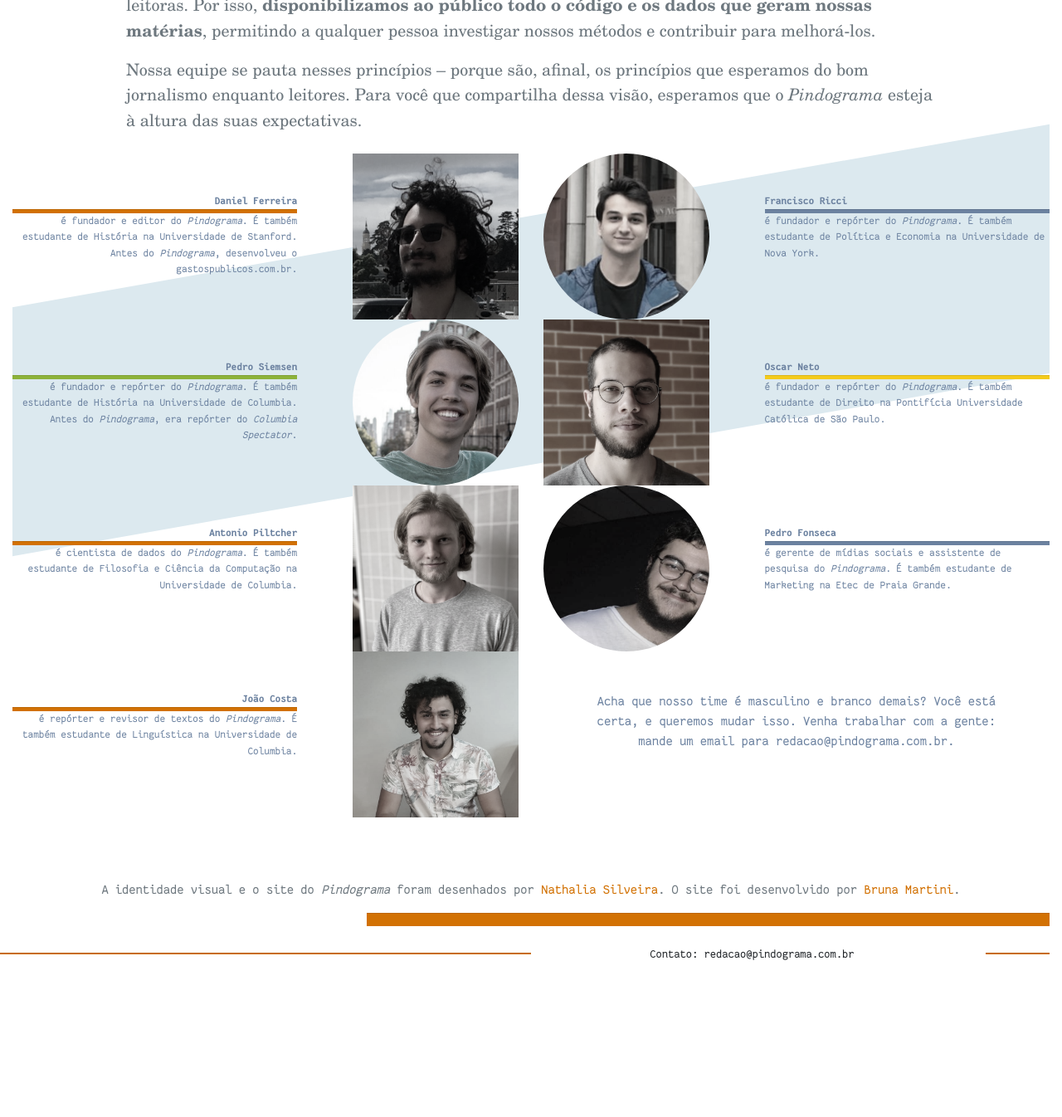
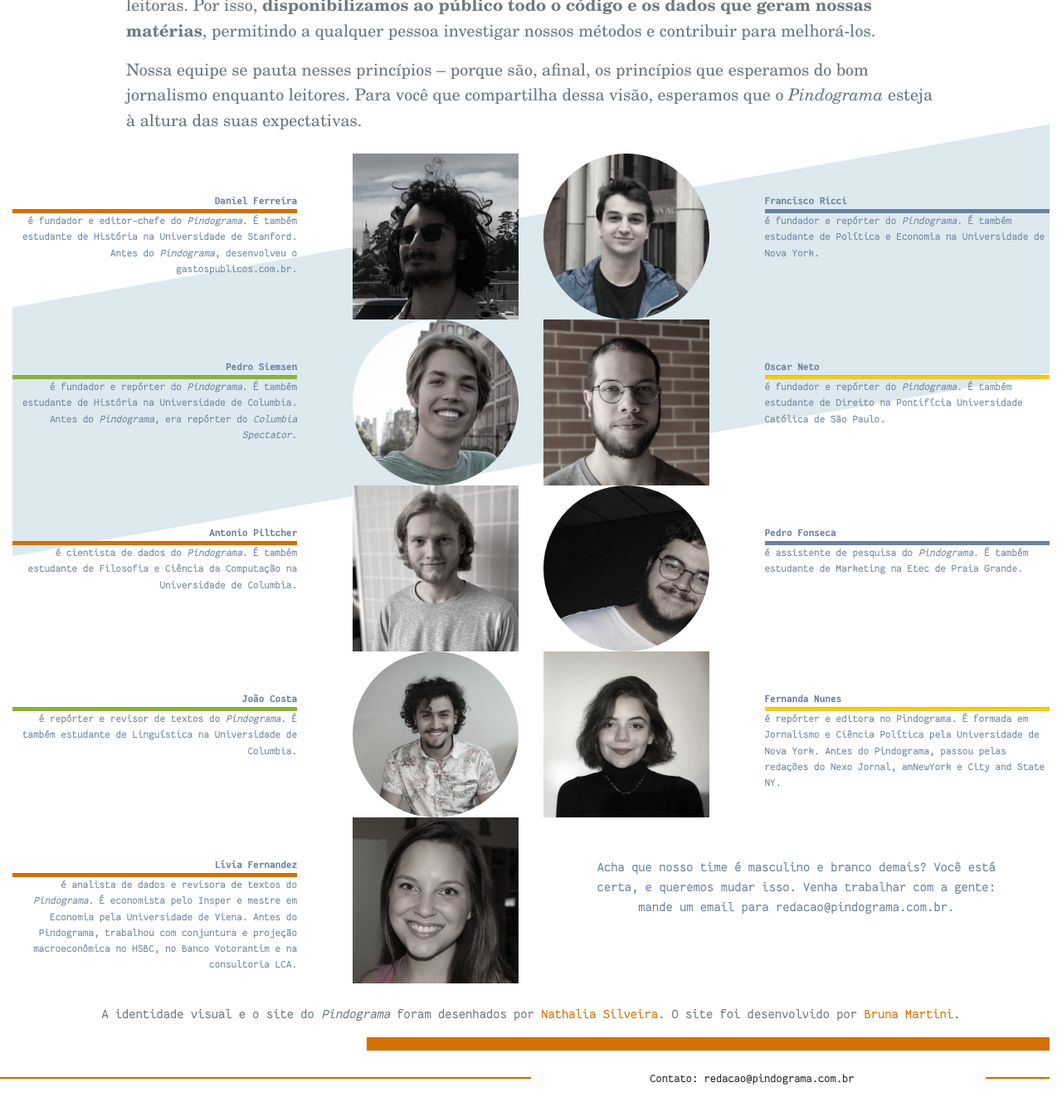
Before and after one commit to pindograma/pindograma.github.io, a Jekyll site: the page built from about.html, in a window 1280 px wide and 1400 px high, scrolled down 1510 px. Shown: the top 1346 px of the window at 83% size. Built offline with Jekyll 4.4.1, drawn with Linux system fonts in a browser that asks for light colours; before the commit the page ends 2721 px from its top, so only the background shows below that.

Commit message:
website: add new team members

```diff
--- a/_layouts/post.html
+++ b/_layouts/post.html
@@ -90,7 +90,7 @@
           </div>
 
           <div class="row">
-            <div class="px-3 sticky-top d-flex flex-row justify-content-between align-items-between pb-1">
+            <div class="px-3 d-flex flex-row justify-content-between align-items-between pb-1">
               <a href="https://twitter.com/intent/tweet?counturl=https%3A%2F%2Fpindograma.com.br{{ page.url | url_encode }}&text={{ page.title | url_encode }}&url=https%3A%2F%2Fpindograma.com.br{{ page.url | url_encode }}"><img class="share-img-mobile" src="/assets/images/twt_share.svg" /></a>
               <a href="whatsapp://send?text={{ page.title | url_encode }}: https%3A%2F%2Fpindograma.com.br{{ page.url | url_encode }}"><img class="share-img-mobile" src="/assets/images/whatsapp_share.svg" /></a>
               <a href="https://facebook.com/sharer/sharer.php?text={{ page.title | url_encode }}&u=https%3A%2F%2Fpindograma.com.br{{ page.url | url_encode }}"><img class="share-img-mobile" src="/assets/images/fb_share.svg" /></a>
--- a/about.html
+++ b/about.html
@@ -64,7 +64,7 @@
         altura das suas expectativas.</p>
     </div>
 
-    <div class="row" style="margin-top: 100px; margin-bottom: 500px;">
+    <div class="row" style="margin-top: 100px; margin-bottom: 650px;">
       <div class="bg-blue blue underauthor" style="transform: skew(0deg, -10deg);
                                        height: 300px;
                                        width: 100%;">
@@ -76,7 +76,7 @@
               <div class="col-6 col-lg-7 pt-5">
                 <p class="mb-0"><small><strong>Daniel Ferreira</strong></small></p>
                 <hr class="pt-1 bg-orange my-0">
-                <small>é fundador e editor do <i>Pindograma</i>. É também estudante de História na Universidade de
+                <small>é fundador e editor-chefe do <i>Pindograma</i>. É também estudante de História na Universidade de
                   Stanford. Antes do <i>Pindograma</i>, desenvolveu o gastospublicos.com.br.</small>
               </div>
               <div class="col-6 col-lg-5">
@@ -154,7 +154,7 @@
               <div class="col-6 col-lg-7 pt-5">
                 <p class="my-0"><small><strong>Pedro Fonseca</strong></small></p>
                 <hr class="pt-1 bg-darkblue my-0">
-                <small>é gerente de mídias sociais e assistente de pesquisa do <i>Pindograma</i>. É também estudante de
+                <small>é assistente de pesquisa do <i>Pindograma</i>. É também estudante de
                   Marketing na Etec de Praia Grande.</small>
               </div>
             </div>
@@ -166,13 +166,40 @@
             <div class="row">
               <div class="col-6 col-lg-7 pt-5">
                 <p class="mb-0"><small><strong>João Costa</strong></small></p>
-                <hr class="pt-1 bg-orange my-0">
+                <hr class="pt-1 bg-green my-0">
               <small>é repórter e revisor de textos do <i>Pindograma</i>. É
                 também estudante de Linguística na Universidade de
                 Columbia.</small>
               </div>
               <div class="col-6 col-lg-5">
-                <img class="author-img m-0" src="/assets/author_images/joao-foto.jpeg" alt="foto do autor"></div>
+                <img class="author-img m-0 rounded-circle" src="/assets/author_images/joao-foto.jpeg" alt="foto do autor"></div>
+            </div>
+          </div>
+
+          <div class="col-6 text-left">
+            <div class="row">
+              <div class="col-6 col-lg-5">
+                <img class="author-img m-0" src="/assets/author_images/fernanda.jpg" alt="foto do autor">
+              </div>
+              <div class="col-6 col-lg-7 pt-5">
+                <p class="my-0"><small><strong>Fernanda Nunes</strong></small></p>
+                <hr class="pt-1 bg-yellow my-0">
+                <small>é repórter e editora no Pindograma. É formada em Jornalismo e Ciência Política pela Universidade de Nova York. Antes do Pindograma, passou pelas redações do Nexo Jornal, amNewYork e City and State NY.</small>
+              </div>
+            </div>
+          </div>
+        </div>
+
+        <div class="row" style="transform: skew(0deg, 10deg);">
+          <div class="col-6 text-right">
+            <div class="row">
+              <div class="col-6 col-lg-7 pt-5">
+                <p class="mb-0"><small><strong>Lívia Fernandez</strong></small></p>
+                <hr class="pt-1 bg-orange my-0">
+              <small>é analista de dados e revisora de textos do <i>Pindograma</i>. É economista pelo Insper e mestre em Economia pela Universidade de Viena. Antes do Pindograma, trabalhou com conjuntura e projeção macroeconômica no HSBC, no Banco Votorantim e na consultoria LCA.</small>
+              </div>
+              <div class="col-6 col-lg-5">
+                <img class="author-img m-0" src="/assets/author_images/livia.jpg" alt="foto do autor"></div>
             </div>
           </div>
 
@@ -277,7 +304,7 @@
         <div class="col-6 author-vcenter" style="z-index: 100;">
           <div>
             <div class="bg-orange text-white pt-5"><strong>Daniel Ferreira</strong></div>
-            <small class="darkgray">é fundador e editor do <i>Pindograma</i>. É também estudante de História na
+            <small class="darkgray">é fundador e editor-chefe do <i>Pindograma</i>. É também estudante de História na
               Universidade de Stanford. Antes do <i>Pindograma</i>, desenvolveu o gastospublicos.com.br.</small>
           </div>
         </div>
@@ -342,7 +369,7 @@
         <div class="col-6 author-vcenter" style="z-index: 100;">
           <div>
             <div class="bg-darkblue text-white pt-5"><strong>Pedro Fonseca</strong></div>
-            <small class="darkgray">é gerente de mídias sociais e assistente de pesquisa do Pindograma. É também estudante
+            <small class="darkgray">é assistente de pesquisa do Pindograma. É também estudante
               de Marketing na Etec de Praia Grande.</small>
           </div>
         </div>
@@ -365,6 +392,30 @@
         </div>
       </div>
 
+      <div class="row my-2 underauthor">
+        <div class="col-6 author-vcenter" style="z-index: 100;">
+          <div>
+            <div class="bg-green text-white pt-5"><strong>Fernanda Nunes</strong></div>
+            <small class="darkgray">é repórter e editora no <i>Pindograma</i>. É formada em Jornalismo e Ciência Política pela Universidade de Nova York. Antes do <i>Pindograma</i>, passou pelas redações do Nexo Jornal, amNewYork e City and State NY.</small>
+          </div>
+        </div>
+        <div class="col-6">
+          <img class="author-img-about m-0" src="/assets/author_images/fernanda.jpg" alt="foto do autor">
+        </div>
+      </div>
+
+      <div class="row my-2 underauthor">
+        <div class="col-6 author-vcenter" style="z-index: 100;">
+          <div>
+            <div class="bg-darkblue text-white pt-5"><strong>Lívia Fernandez</strong></div>
+            <small class="darkgray">é analista de dados e revisora de textos do <i>Pindograma</i>. É economista pelo Insper e mestre em Economia pela Universidade de Viena. Antes do Pindograma, trabalhou com conjuntura e projeção macroeconômica no HSBC, no Banco Votorantim e na consultoria LCA.</small>
+          </div>
+        </div>
+        <div class="col-6">
+          <img class="author-img-about m-0" src="/assets/author_images/livia.jpg" alt="foto do autor">
+        </div>
+      </div>
+
       <div class="row my-2 underauthor px-5">
         <p>Acha que nosso time é masculino e branco demais? Você está certa, e queremos mudar isso. Venha trabalhar com a gente: mande um email para redacao@pindograma.com.br.</p>
       </div>
--- a/assets/js/newsquiz.js
+++ b/assets/js/newsquiz.js
@@ -213,7 +213,6 @@
                 self.create_cover();
 
                 for ( var i = 0; i < self.quiz_data.length; i++ ) {
-                    console.log('APPEND Q')
                     self.append_question(i);
                 }
 
@@ -522,7 +521,6 @@
                 if (unfinished && typeof(this.not_finished_html) !== 'undefined') {
                     html = this.not_finished_html;
                 } else {
-                    console.log(this.results_data)
                     html = '<p class="how_you_did">' + this.results_data[right_answers] + '</p>';
                 }
                 how_you_did_element.html(html);
```
Also changed, not shown: assets/author_images/fernanda.jpg (added), assets/author_images/livia.jpg (added).
